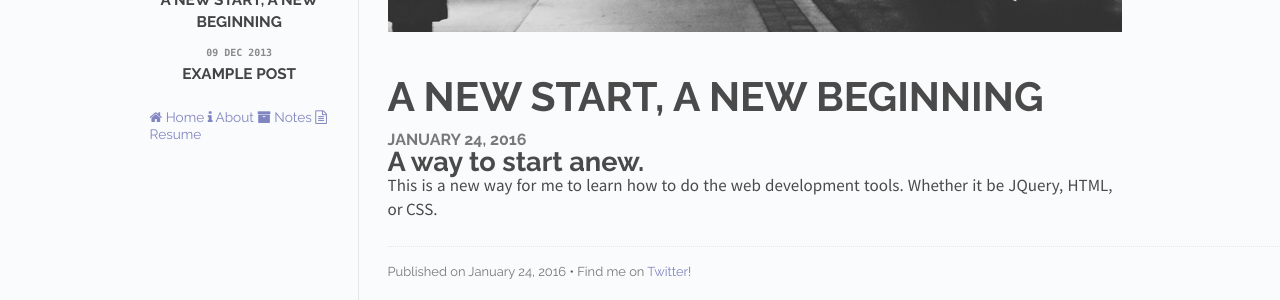
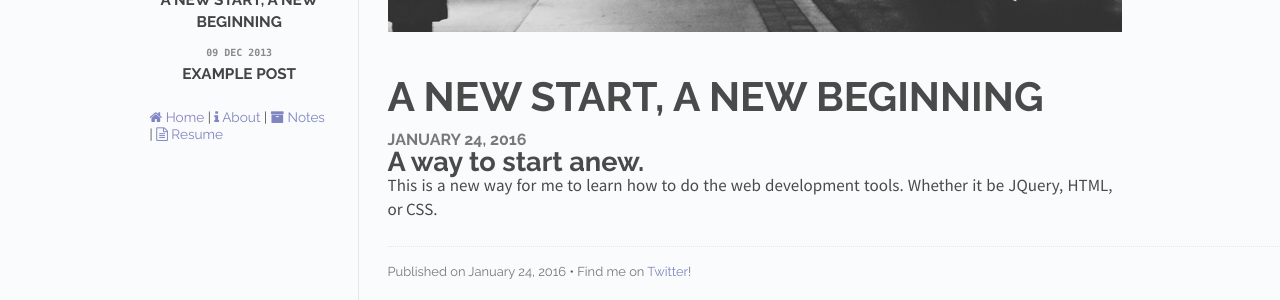
Before and after one commit to davidjchon/davidjchon.github.io, a Jekyll site: the page built from index.html, in a window 1280 px wide. Shown: the part 288-588 px from the top of the page. Built offline with Jekyll 4.4.1, drawn with Linux system fonts in a browser that asks for light colours; nearby versions of some CDN libraries.

Commit message:
Added Divider

```diff
--- a/_layouts/default.html
+++ b/_layouts/default.html
@@ -44,8 +44,11 @@
             <div class="nav">
               <ul class="list-group">
                 <a align="justify" class="list-group-item" href="/"><i class="fa fa-home"></i> Home</a>
+                <span class="divider">|</span>
                 <a align="justify" class="list-group-item" href="/about.html"><i class="fa fa-info"></i> About</a>
+                <span class="divider">|</span>
                 <a align="justify" class="list-group-item" href="/notes.html"><i class="fa fa-archive"></i> Notes</a>
+                <span class="divider">|</span>
                 <a align="justify" class="list-group-item" target="_blank" href="/resume.html"><i class="fa fa-file-text-o"></i> Resume</a>
               </ul>
             </div>
```
